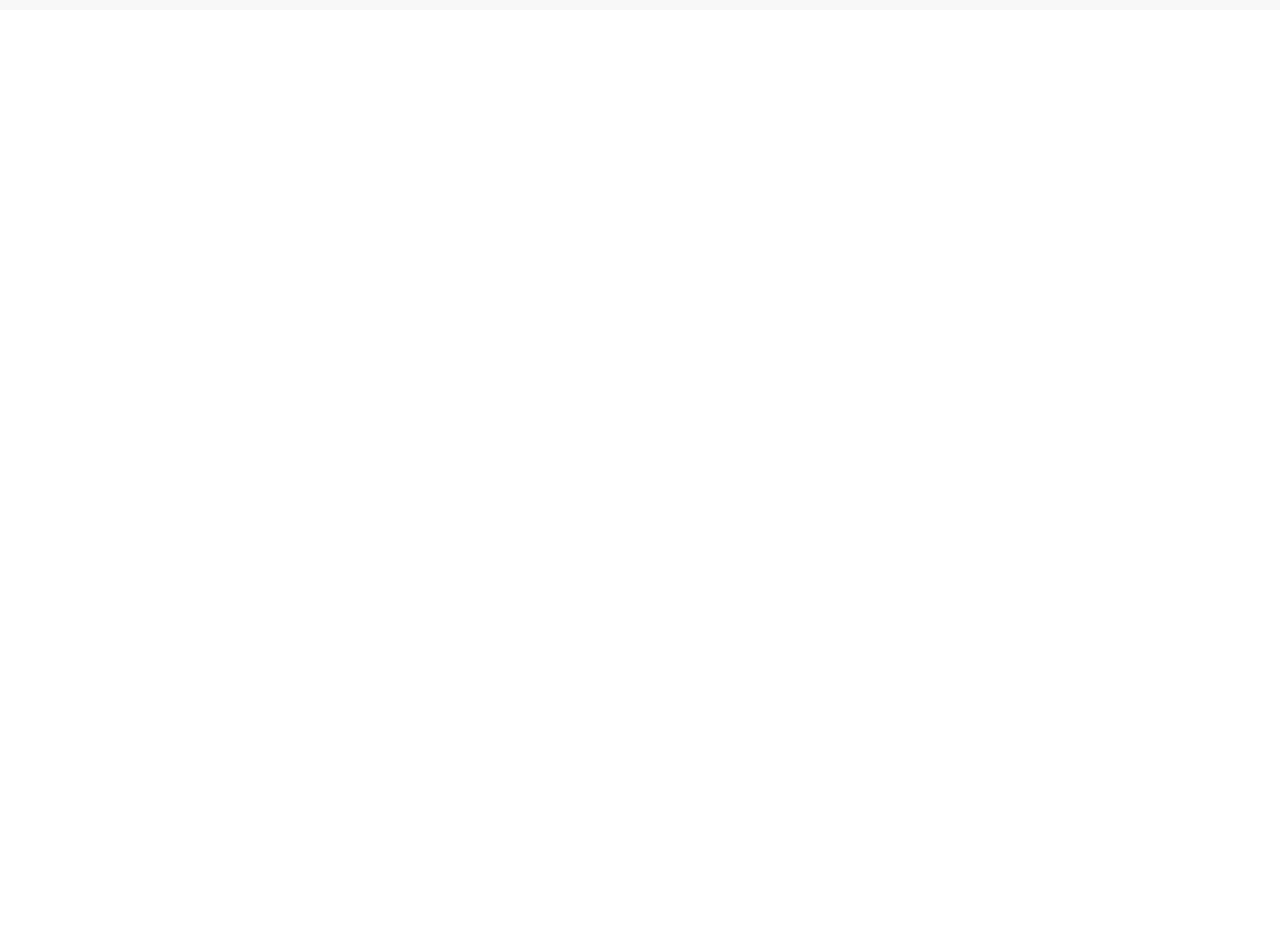
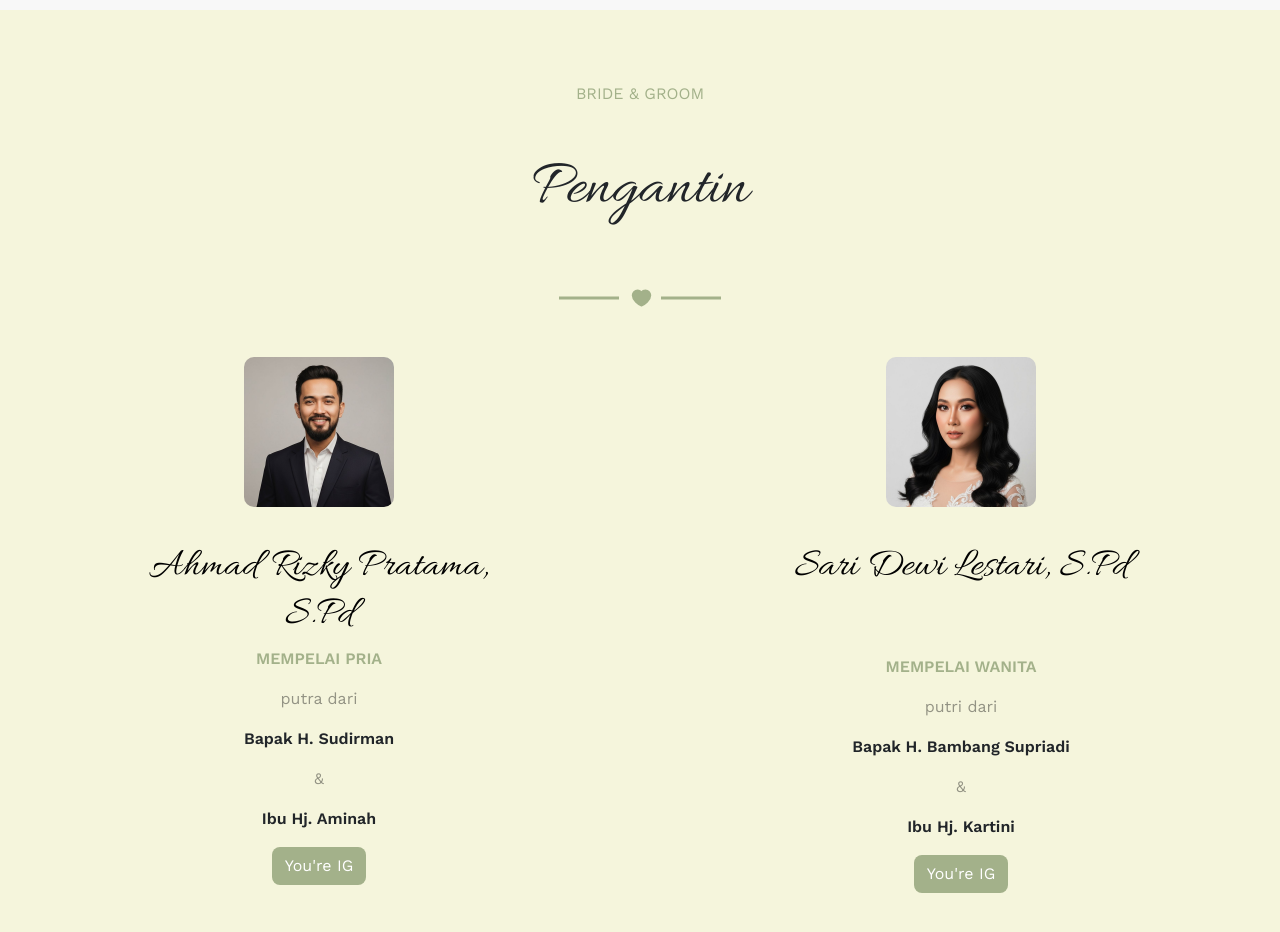
Before and after one commit to sandisyd/wedding-template-one, a Vue app: page /wedding in a window 1280 px wide. Shown: the part 840-1772 px from the top of the page. Before the commit the page ends 850 px from the top, so only its background shows below. Built offline with nearby package versions, Linux system fonts and the light colour scheme.

Commit message:
section pengantin

```diff
--- a/src/assets/styles/style.css
+++ b/src/assets/styles/style.css
@@ -124,6 +124,91 @@ body {
   font-size: 0.87rem;
 }
 
+/* pengantin */
+.pengantin {
+  background-color: #f5f5dc;
+  height: 950px;
+  padding: 72px 10px 0 10px;
+}
+
+.pengantin .pengantin-abstrak {
+  text-align: center;
+  color: #a3b18a;
+  font-size: 1rem;
+  text-transform: uppercase;
+}
+
+.pengantin .title-pengantin {
+  font-family: 'Allura', cursive;
+  font-size: 4rem;
+  text-align: center;
+  text-transform: capitalize;
+  padding-top: 30px;
+}
+
+.pengantin .groom {
+  display: flex;
+  flex-direction: column;
+  align-items: center;
+  text-align: center;
+}
+
+.pengantin .groom .groom-image .container {
+  width: 150px;
+  height: 150px;
+  border-radius: 10px;
+  background-image: url(../img/groom-satu.png);
+  background-size: cover;
+  background-position: center;
+  background-repeat: no-repeat;
+}
+
+.pengantin .groom .groom-name {
+  padding-top: 36px;
+}
+.pengantin .groom .groom-name h1 {
+  font-family: 'Allura', cursive;
+  color: black;
+  width: 350px;
+}
+
+.pengantin .groom .ig-groom .btn {
+  background-color: #a3b18a;
+  border-radius: 8px;
+  color: white;
+}
+.pengantin .bride {
+  display: flex;
+  flex-direction: column;
+  align-items: center;
+  text-align: center;
+}
+
+.pengantin .bride .bride-image .container {
+  width: 150px;
+  height: 150px;
+  border-radius: 10px;
+  background-image: url(../img/bride-satu.png);
+  background-size: cover;
+  background-position: center;
+  background-repeat: no-repeat;
+}
+
+.pengantin .bride .bride-name {
+  padding-top: 36px;
+}
+.pengantin .bride .bride-name h1 {
+  font-family: 'Allura', cursive;
+  color: black;
+  width: 350px;
+}
+
+.pengantin .bride .ig-bride .btn {
+  background-color: #a3b18a;
+  border-radius: 8px;
+  color: white;
+}
+
 /* animasi */
 .fade-enter-active,
 .fade-leave-active {
--- a/src/views/informasi/acara/Acara.vue
+++ b/src/views/informasi/acara/Acara.vue
@@ -1,8 +1,8 @@
 <template>
+  <div v-if="showAnimation" class="container-flower">
+    <span v-for="i in 20" :key="i" class="flower"> 🌸</span>
+  </div>
   <div class="acara">
-    <div v-if="showAnimation" class="container-flower">
-      <span v-for="i in 20" :key="i" class="flower"> 🌸</span>
-    </div>
     <div class="row">
       <div class="col">
         <span class="acara-title">the wedding of</span>
@@ -73,10 +73,12 @@
       </div>
     </div>
   </div>
+  <Pengantin />
 </template>
 
 <script setup>
 import { onMounted, ref } from 'vue'
+import Pengantin from '../pengantin/Pengantin.vue'
 
 const showAnimation = ref(true)
 
--- /dev/null
+++ b/src/views/informasi/pengantin/Pengantin.vue
@@ -0,0 +1,59 @@
+<template>
+  <div class="pengantin">
+    <p class="pengantin-abstrak">bride & groom</p>
+    <h1 class="title-pengantin">pengantin</h1>
+    <div class="row pt-5 pb-5" style="justify-content: center; align-items: center">
+      <div class="col-3 pe-0" style="text-align: end">
+        <svg width="60" height="12" viewBox="0 0 60 12" fill="none" style="color: #a3b18a">
+          <path d="M0 6 L60 6" stroke="currentColor" stroke-width="3" />
+        </svg>
+      </div>
+      <div class="col-2" style="width: 42px">
+        <span><img src="../../../assets/img/icon-park-solid_like.svg" alt="love" srcset="" /></span>
+      </div>
+      <div class="col-3 ps-0" style="text-align: start">
+        <svg width="60" height="12" viewBox="0 0 60 12" fill="none" style="color: #a3b18a">
+          <path d="M0 6 L60 6" stroke="currentColor" stroke-width="3" stroke-linejoin="round" />
+        </svg>
+      </div>
+    </div>
+    <div class="row">
+      <div class="col-6 groom">
+        <div class="groom-image">
+          <div class="container"></div>
+        </div>
+        <div class="groom-name">
+          <h1>Ahmad Rizky Pratama, S.Pd</h1>
+          <p style="color: #a3b18a; text-transform: uppercase; font-weight: 600">Mempelai pria</p>
+          <p style="color: rgba(0, 0, 0, 0.4)">putra dari</p>
+          <p style="font-weight: 600">Bapak H. Sudirman</p>
+          <p style="color: rgba(0, 0, 0, 0.4)">&</p>
+          <p style="font-weight: 600">Ibu Hj. Aminah</p>
+        </div>
+        <div class="ig-groom">
+          <a href="#" class="btn"><i class="fa-brands fa-instagram"></i> You're IG </a>
+        </div>
+      </div>
+      <div class="col-6 bride">
+        <div class="bride-image">
+          <div class="container"></div>
+        </div>
+        <div class="bride-name">
+          <h1>Sari Dewi Lestari, S.Pd</h1>
+          <p style="color: #a3b18a; text-transform: uppercase; font-weight: 600; padding-top: 56px">
+            Mempelai wanita
+          </p>
+          <p style="color: rgba(0, 0, 0, 0.4)">putri dari</p>
+          <p style="font-weight: 600">Bapak H. Bambang Supriadi</p>
+          <p style="color: rgba(0, 0, 0, 0.4)">&</p>
+          <p style="font-weight: 600">Ibu Hj. Kartini</p>
+        </div>
+        <div class="ig-bride">
+          <a href="#" class="btn"><i class="fa-brands fa-instagram"></i> You're IG </a>
+        </div>
+      </div>
+    </div>
+  </div>
+</template>
+
+<script></script>
```
Also changed, not shown: src/assets/img/bride-satu.png (added), src/assets/img/groom-satu.png (added).
